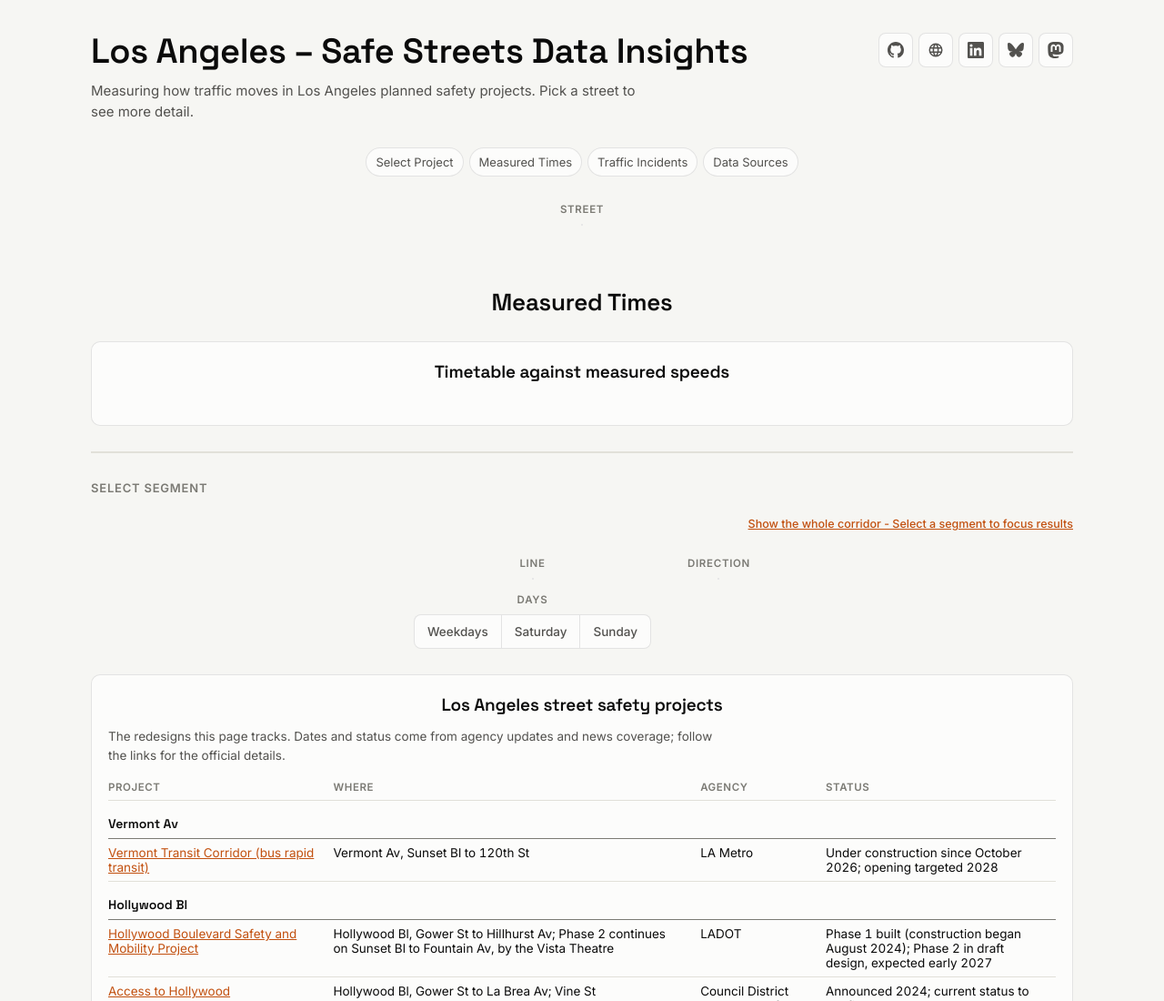
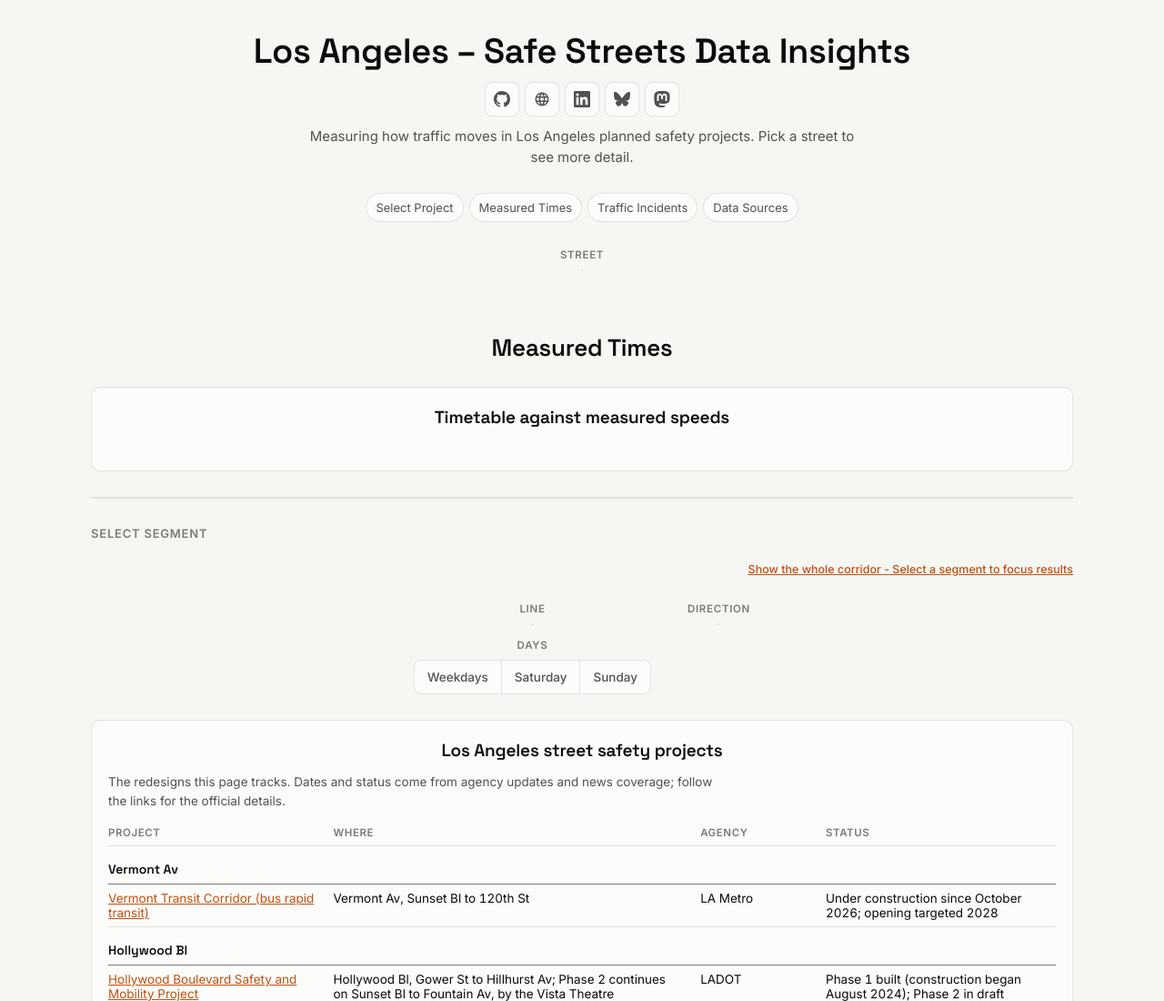
Before and after one commit to here/aviary, a plain HTML site: page site/template.html in a window 1280 px wide. Shown: the top 1100 px of the page at 91% size. Drawn offline with Linux system fonts and the light colour scheme.

Commit message:
Centre the page title with the social links underneath; centre the byline
Co-Authored-By: Claude Opus 5.5 <noreply@anthropic.com>
Claude-Session: https://claude.ai/code/session_01EVmfX9E2Ugfwf5qoNvHdGV

```diff
--- a/site/template.html
+++ b/site/template.html
@@ -34,12 +34,11 @@ h2 { font-size: 19px; }
 p { margin: 0; }
 a { color: var(--accent); }
 .eyebrow { font-size: 12px; font-weight: 600; letter-spacing: .08em; text-transform: uppercase; color: var(--accent); }
-.lede { color: var(--ink-2); max-width: 66ch; }
+.lede { color: var(--ink-2); max-width: 66ch; margin-inline: auto; text-align: center; }
 header { display: flex; flex-direction: column; gap: 10px; }
-.topbar { display: flex; align-items: flex-start; justify-content: space-between; gap: 16px; }
+.topbar { display: flex; flex-direction: column; align-items: center; gap: 12px; text-align: center; }
 .topbar h1 { min-width: 0; }
-@media (max-width: 600px) { .topbar { flex-direction: column-reverse; gap: 12px; } .social { margin-left: 0; } }
-.social { flex: none; margin-left: auto; }
+.social { flex: none; }
 .social { display: flex; gap: 6px; }
 .social a { display: inline-flex; align-items: center; justify-content: center; width: 36px; height: 36px; border-radius: 8px;
   color: var(--ink-2); border: 1px solid var(--ring); background: var(--surface); }
```
